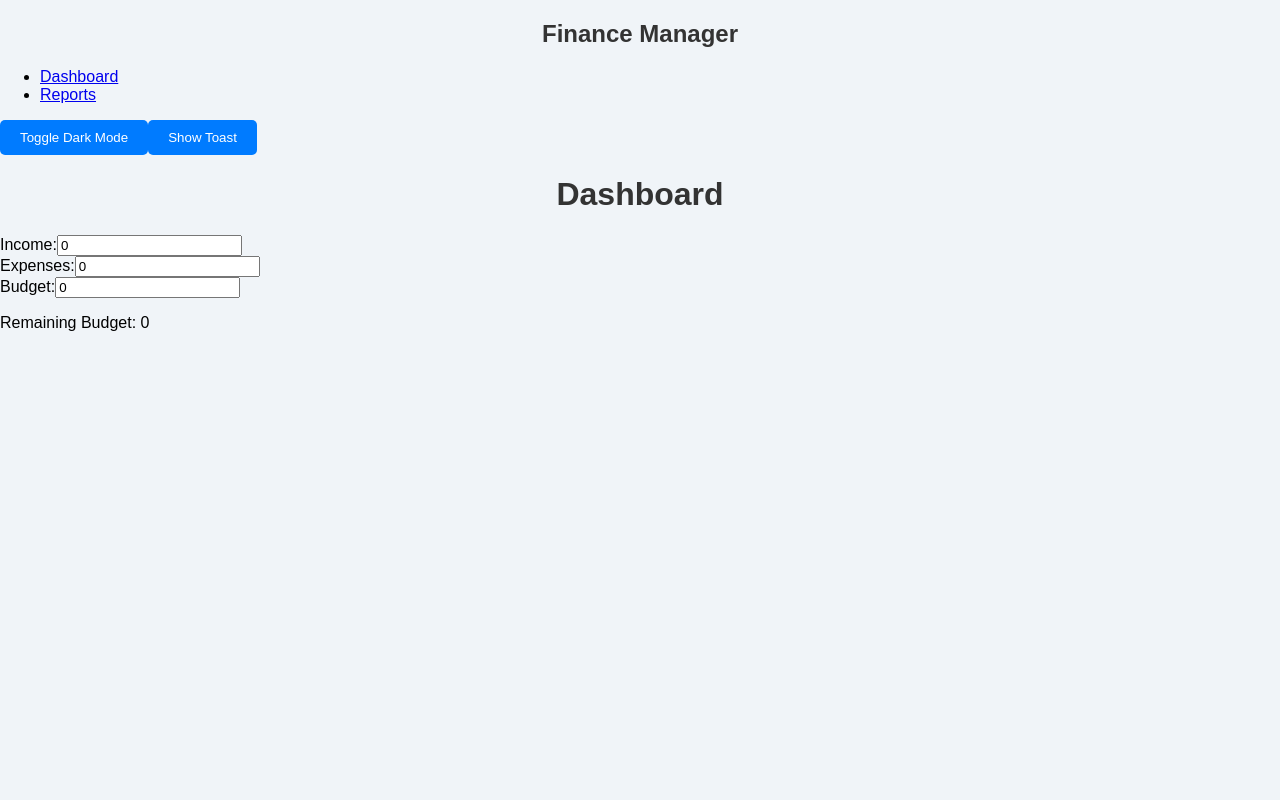
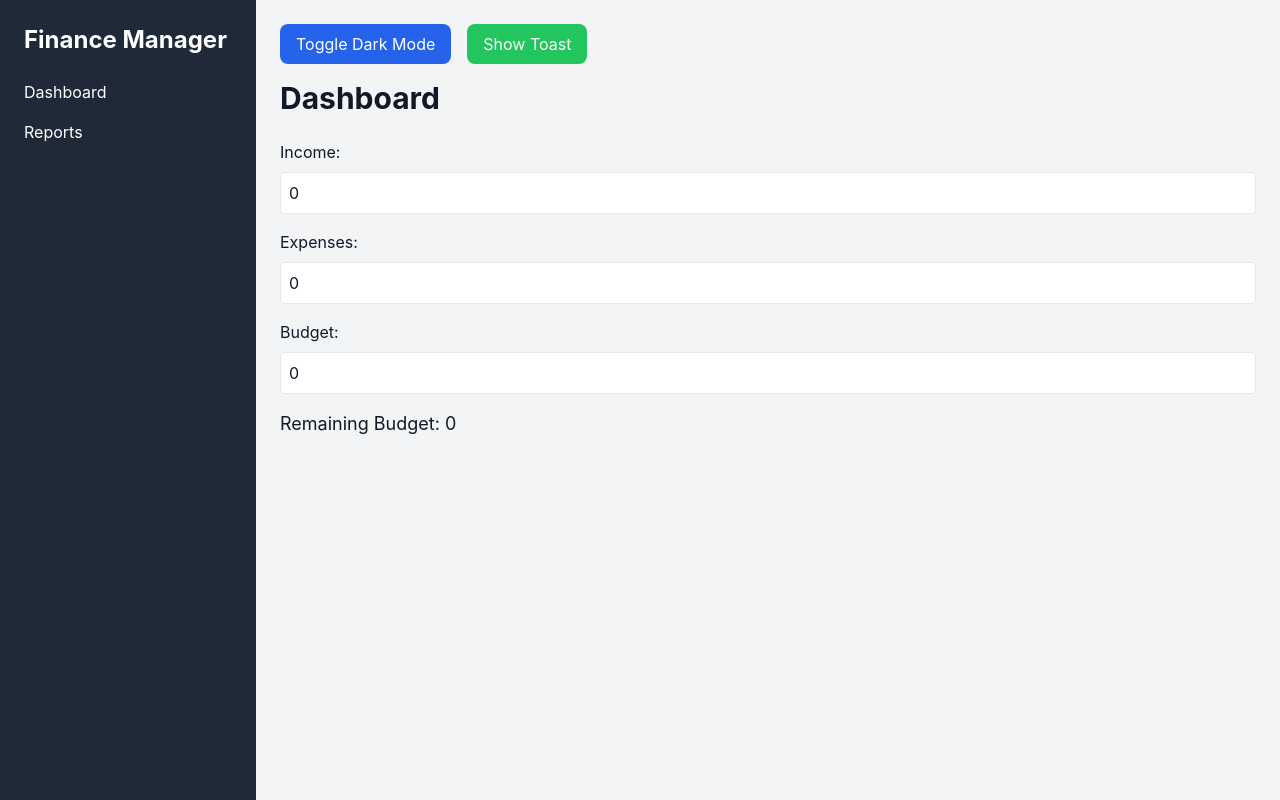
Before and after one commit to Sayan20899/personal-finance-app, a React (Create React App) app: page / in a window 1280 px wide. Built offline with nearby package versions, Linux system fonts and the light colour scheme.

Commit message:
Update styles.css

```diff
--- a/src/styles.css
+++ b/src/styles.css
@@ -1,29 +1,3 @@
-/* styles.css */
-body {
-    background-color: #f0f4f8;
-    font-family: Arial, sans-serif;
-  }
-
-  h1 {
-    color: #333;
-    text-align: center;
-  }
-
-  .App {
-    margin: 0 auto;
-    padding: 20px;
-    max-width: 800px;
-  }
-
-  button {
-    background-color: #007bff;
-    color: white;
-    padding: 10px 20px;
-    border: none;
-    border-radius: 5px;
-    cursor: pointer;
-  }
-
-  button:hover {
-    background-color: #0056b3;
-  }
+@tailwind base;
+@tailwind components;
+@tailwind utilities;
```
